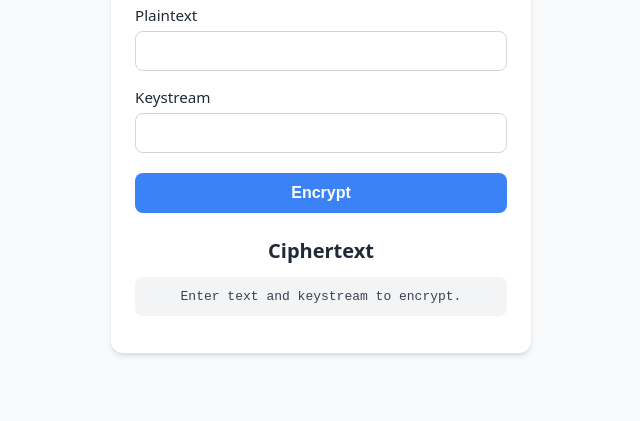
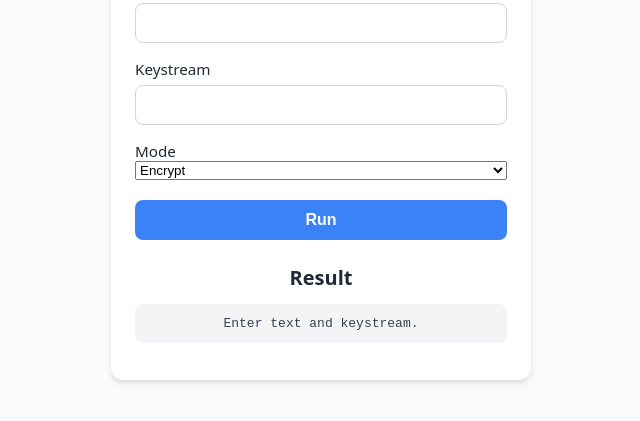
Before and after one commit to Lokesh-Gopinath/Vigenere-Cipher, a plain HTML site: page index.html in a window 1280 px wide. Shown: the part 273-694 px from the top of the page, without its empty margins (319-959 px from the left). Drawn offline with Linux system fonts and the light colour scheme.

Commit message:
Update index.html

```diff
--- a/index.html
+++ b/index.html
@@ -3,28 +3,36 @@
 <head>
     <meta charset="UTF-8">
     <meta name="viewport" content="width=device-width, initial-scale=1.0">
-    <meta name="description" content="A simple Vigenère cipher encryption tool using a custom alphabet.">
+    <meta name="description" content="Vigenère cipher with custom alphabet and encryption/decryption modes.">
     <title>Vigenère Cipher</title>
     <link rel="stylesheet" href="styles.css">
 </head>
 <body>
     <div class="container">
         <h1>Vigenère Cipher</h1>
+
         <form id="cipherForm">
-            <label for="plaintext">Plaintext</label>
-            <input type="text" id="plaintext" name="plaintext" required autocomplete="off">
+            <label for="plaintext" id="textLabel">Plaintext</label>
+            <input type="text" id="plaintext" required autocomplete="off">
 
             <label for="keystream">Keystream</label>
-            <input type="text" id="keystream" name="keystream" required autocomplete="off">
+            <input type="text" id="keystream" required autocomplete="off">
 
-            <button type="submit">Encrypt</button>
+            <label for="mode">Mode</label>
+            <select id="mode">
+                <option value="encrypt">Encrypt</option>
+                <option value="decrypt">Decrypt</option>
+            </select>
+
+            <button type="submit">Run</button>
         </form>
 
         <div id="result">
-            <h2>Ciphertext</h2>
-            <p id="ciphertext">Enter text and keystream to encrypt.</p>
+            <h2>Result</h2>
+            <p id="ciphertext">Enter text and keystream.</p>
         </div>
     </div>
+
     <script src="script.js"></script>
 </body>
 </html>
```
